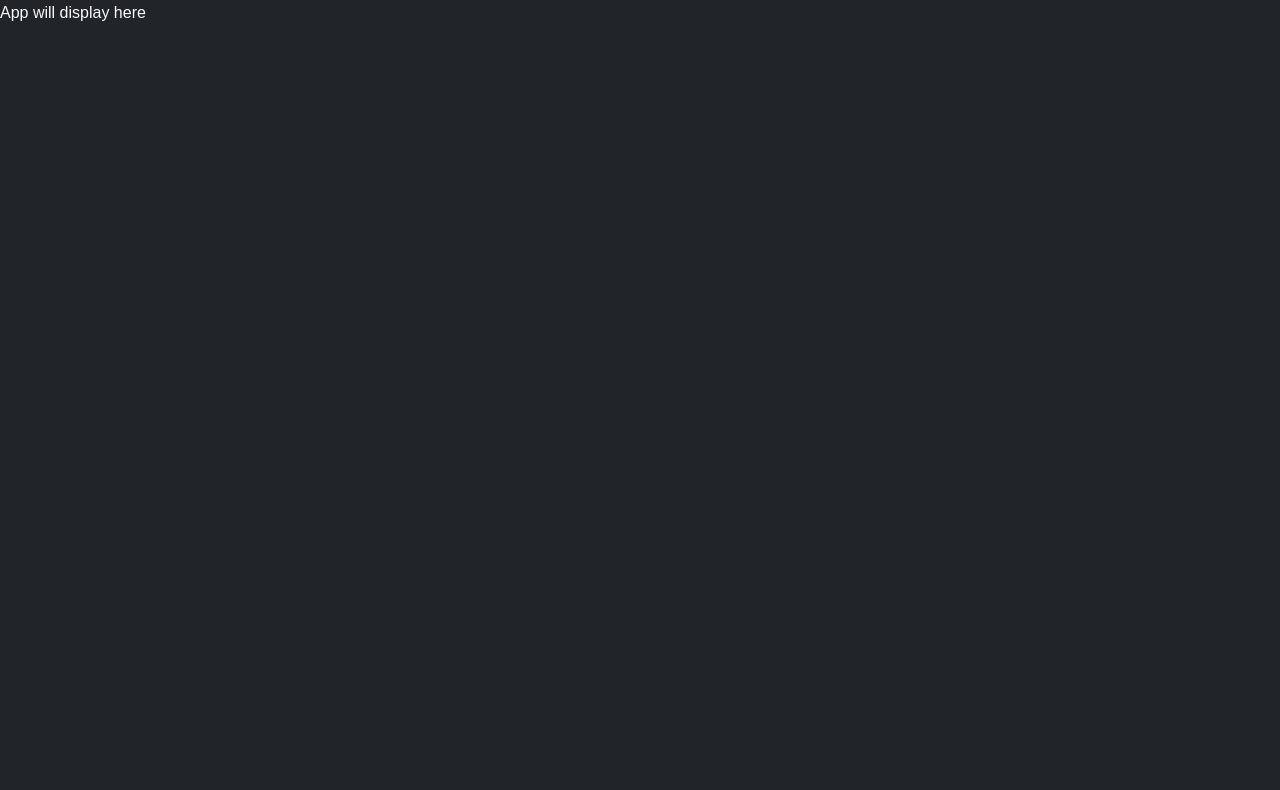
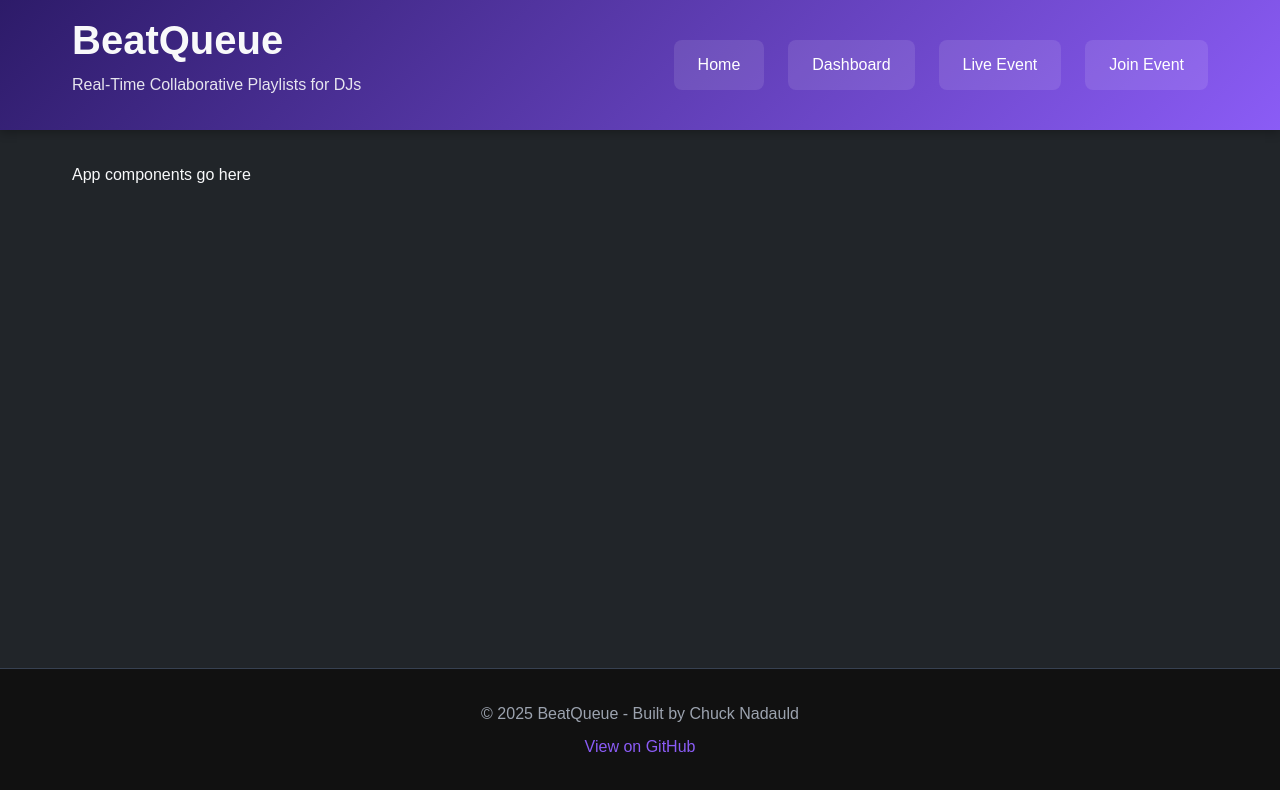
Before and after one commit to Chucknadauld/startup, a React (Vite) app: page / in a window 1280 px wide. Shown: the top 790 px of the page. Built offline with nearby package versions, Linux system fonts and the light colour scheme.

Commit message:
Add header and footer to App component

```diff
--- a/src/app.jsx
+++ b/src/app.jsx
@@ -3,5 +3,33 @@ import 'bootstrap/dist/css/bootstrap.min.css';
 import './app.css';
 
 export default function App() {
-  return <div className="body bg-dark text-light">App will display here</div>;
+  return (
+    <div className="body bg-dark text-light">
+      <header>
+        <nav>
+          <div>
+            <h1>BeatQueue</h1>
+            <p>Real-Time Collaborative Playlists for DJs</p>
+          </div>
+          <div>
+            <a href="index.html">Home</a>
+            <a href="dashboard.html">Dashboard</a>
+            <a href="event.html">Live Event</a>
+            <a href="join.html">Join Event</a>
+          </div>
+        </nav>
+      </header>
+
+      <main>App components go here</main>
+
+      <footer>
+        <div>
+          <p>&copy; 2025 BeatQueue - Built by Chuck Nadauld</p>
+          <p>
+            <a href="https://github.com/Chucknadauld/startup">View on GitHub</a>
+          </p>
+        </div>
+      </footer>
+    </div>
+  );
 }
```
